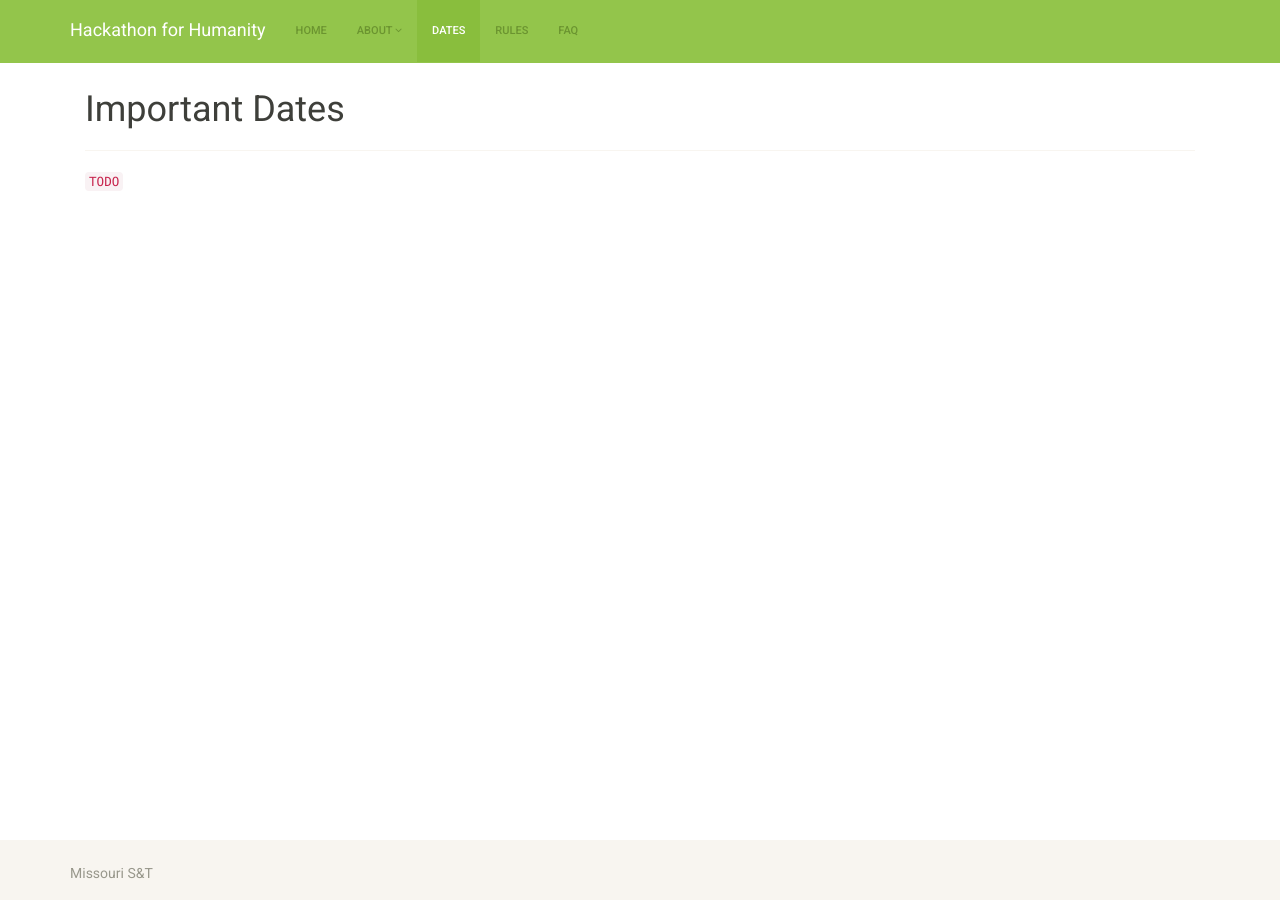
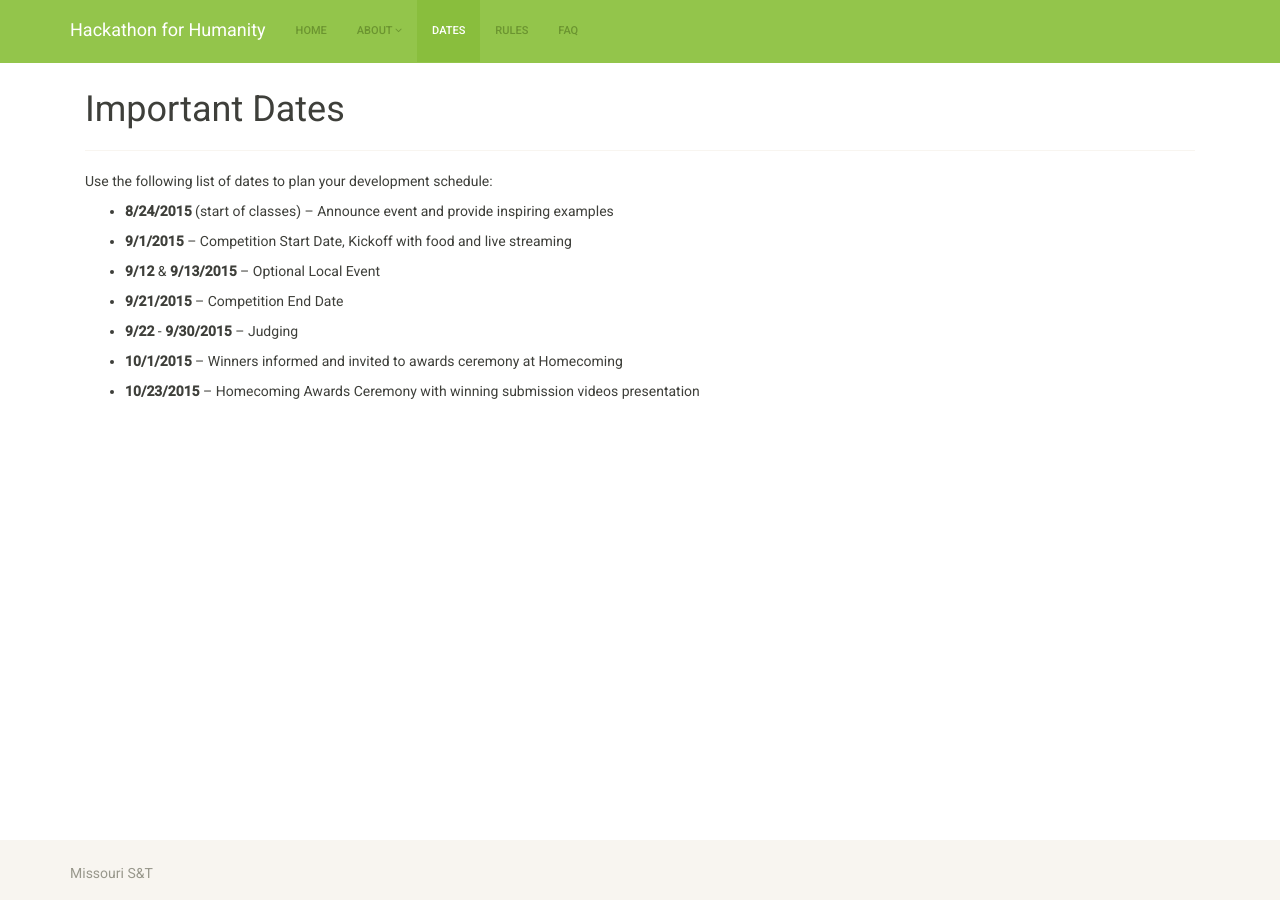
Before and after one commit to cmpsci-goldnjub/info, a Jekyll site: the page built from dates.md, in a window 1280 px wide. Built offline with Jekyll 4.4.1, drawn with Linux system fonts in a browser that asks for light colours.

Commit message:
Add tentative list of dates

```diff
--- a/dates.md
+++ b/dates.md
@@ -4,4 +4,18 @@ nav: dates
 title: Important Dates
 ---
 
-`TODO`
+Use the following list of dates to plan your development schedule:
+
+* **8/24/2015** (start of classes) – Announce event and provide inspiring examples
+
+* **9/1/2015** – Competition Start Date, Kickoff with food and live streaming
+
+* **9/12** & **9/13/2015** – Optional Local Event
+
+* **9/21/2015** – Competition End Date
+
+* **9/22** - **9/30/2015** – Judging
+
+* **10/1/2015** – Winners informed and invited to awards ceremony at Homecoming
+
+* **10/23/2015** – Homecoming Awards Ceremony with winning submission videos presentation
```
